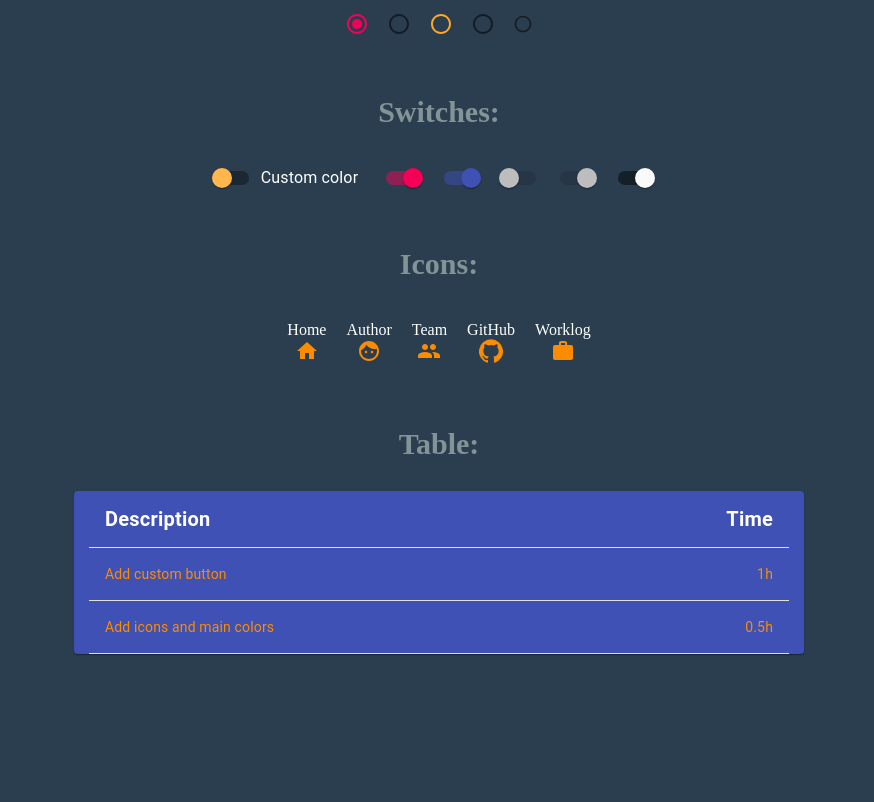
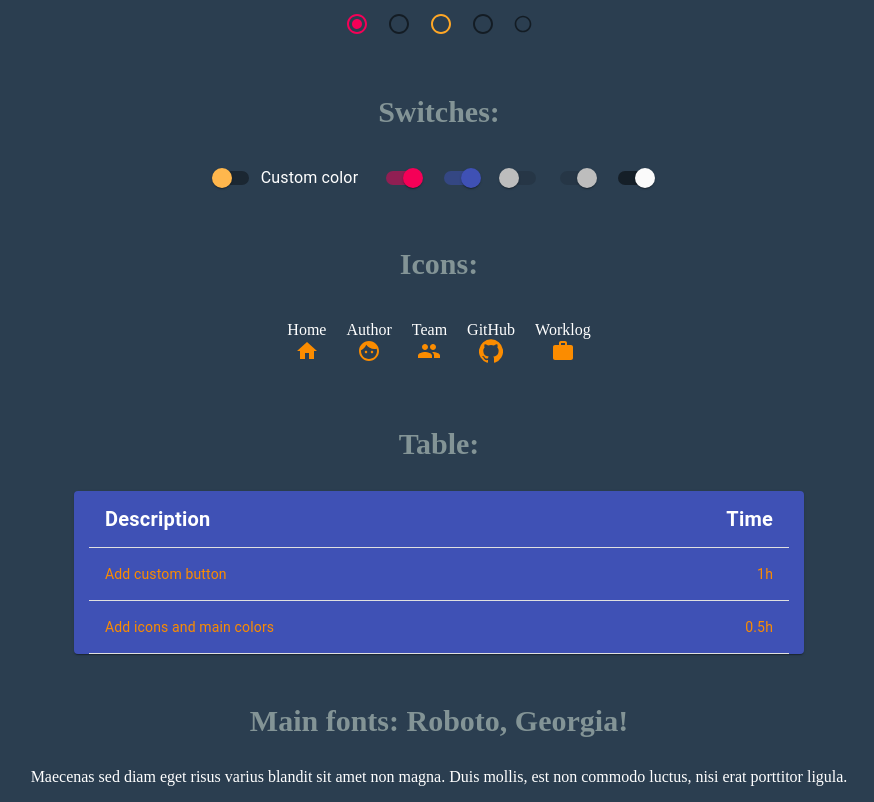
Before and after one commit to Riasets/culture-portal, a Gatsby site: page /styleGuide in a window 1280 px wide. Shown: the part 1203-2005 px from the top of the page, without its empty margins (201-1075 px from the left). Before the commit the page ends 1865 px from the top, so only its background shows below. Built offline with nearby package versions, Linux system fonts and the light colour scheme; Gatsby itself is replaced by a stand-in of ours.

Commit message:
feat: add fonts info

```diff
--- a/src/components/StyleGuide/StyleGuide.js
+++ b/src/components/StyleGuide/StyleGuide.js
@@ -56,6 +56,8 @@ function StyleGuide() {
         </div>
         <h3>Table:</h3>
         <SimpleTable />
+        <h3>Main fonts: Roboto, Georgia!</h3>
+        <p>Maecenas sed diam eget risus varius blandit sit amet non magna. Duis mollis, est non commodo luctus, nisi erat porttitor ligula.</p>
       </div>
     </div>
   );
```
